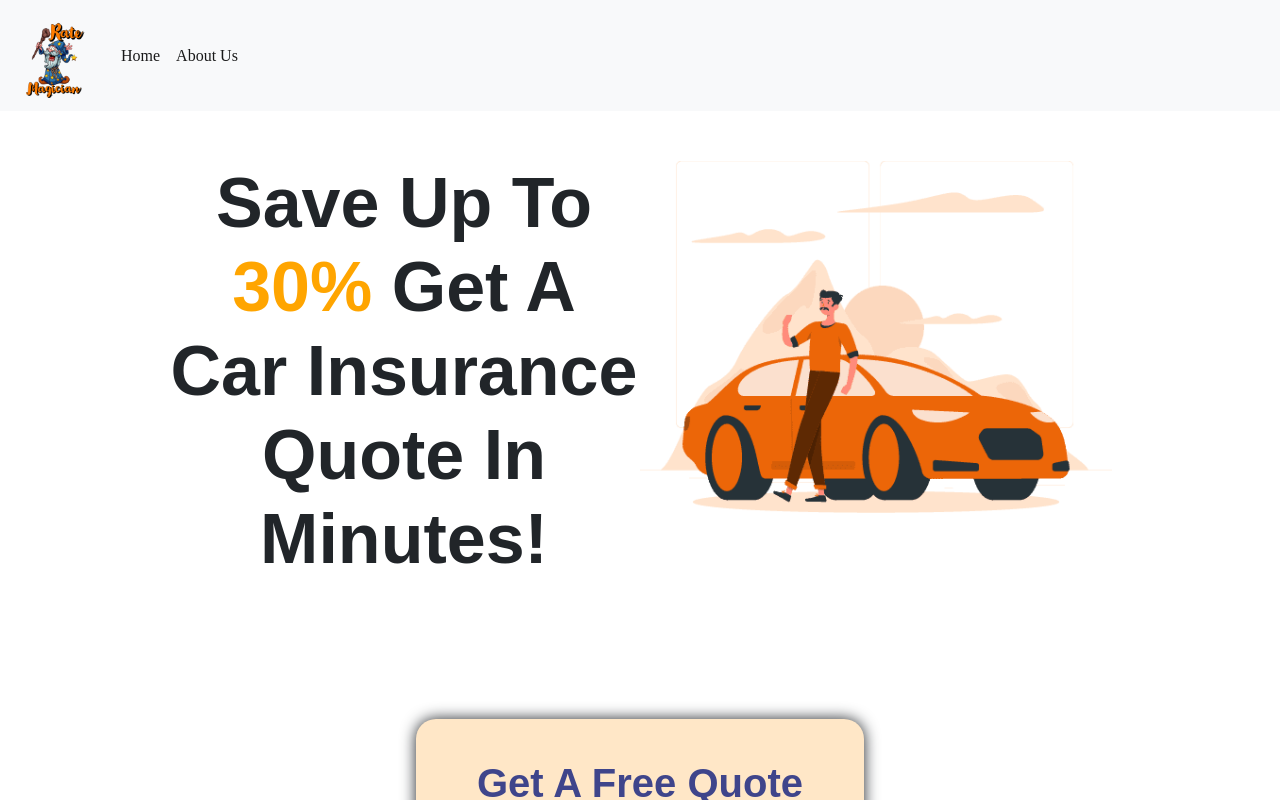
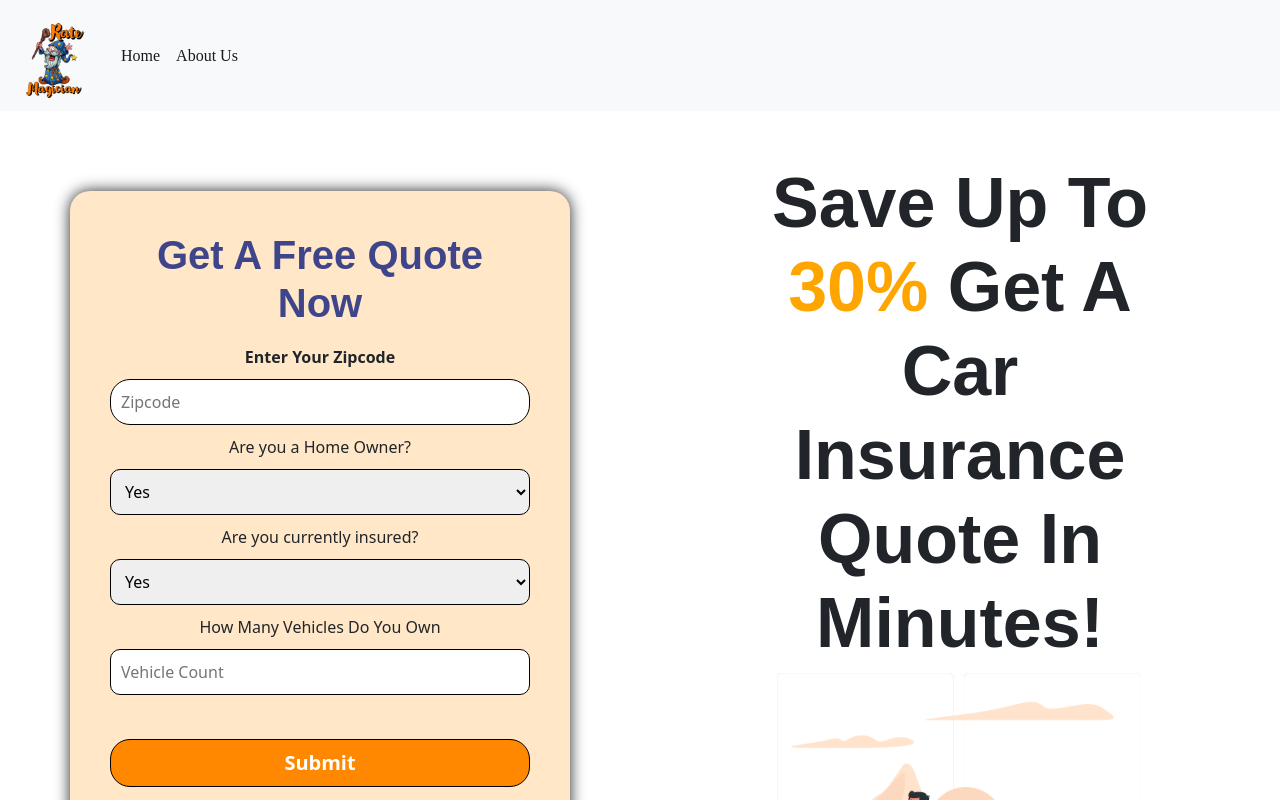
Before and after one commit to axad-capital/rate-magician, a React (Create React App) app in the folder client/: page / in a window 1280 px wide. Shown: the top 800 px of the page. Built offline with nearby package versions, Linux system fonts and the light colour scheme.

Commit message:
updates on UI

```diff
--- a/client/src/App.js
+++ b/client/src/App.js
@@ -22,7 +22,7 @@ function App() {
           <Route exact path='/disclaimer' element={<Disclaimer />} />
           <Route exact path='/partners' element={<Partners />} />
           <Route exact path='/thanks' element={<Thanks />} />
-          <Route exact path='/get-quote' element={<QuoteForm />} />
+          {/* <Route exact path='/get-quote' element={<QuoteForm />} /> */}
           <Route exact path='/thank-you' element={<ThanksQ />} />
         </Routes>
       </Router>
--- a/client/src/components/HomeComp/HomeComp.js
+++ b/client/src/components/HomeComp/HomeComp.js
@@ -33,6 +33,29 @@ const HomeComp = () => {
 
     return (
         <div>
+            <div className="header-flex-container">
+            <div className='form-container'>
+                    <h1 className='form-container-title'>Get A Free Quote Now</h1>
+                    <label htmlFor="zip"><strong>Enter Your Zipcode</strong></label>
+                    <input type="text" name="zip" id="magic-zip" placeholder='Zipcode' />
+
+                    <label htmlFor="home-owner">Are you a Home Owner?</label>
+                    <select id='home-owner' className='form-input' name="home-owner">
+                        <option value="1">Yes</option>
+                        <option value="0">No</option>
+                    </select>
+                    <label htmlFor="insured">Are you currently insured?</label>
+                    <select id='insured' className='form-input' name="insured">
+                        <option value="Yes">Yes</option>
+                        <option value="No">No</option>
+                    </select>
+                    <label htmlFor="vehicles">How Many Vehicles Do You Own</label>
+                    <input id='vehicles' name='vehicles' className='form-input' type="number" placeholder='Vehicle Count' />
+                    <br />
+
+                    <button className='submit-btn' onClick={handleFormSubmit}>Submit</button>
+                    <p style={{ color: 'red', textAlign: 'center' }} >{blankHandler}</p>
+                </div>
                 <div className='header-container'>
                     <div className='header-info'>
                         <h1 className='header-info-title'>Save Up To <span className='orange'>30%</span> Get A Car Insurance Quote In Minutes!</h1>
@@ -42,12 +65,7 @@ const HomeComp = () => {
                     </div>
                 </div>
 
-            <div className='form-container'>
-                <h1 className='form-container-title'>Get A Free Quote Now</h1>
-                <label htmlFor="zip"><strong>Enter Your Zipcode</strong></label>
-                <input type="text" name="zip" id="magic-zip" placeholder='Zipcode' />
-                <button className='submit-btn' onClick={handleFormSubmit}>Submit</button>
-                <p style={{ color: 'red', textAlign: 'center' }} >{blankHandler}</p>
+
             </div>
 
             <div className='we-work-container'>
--- a/client/src/components/HomeComp/homeComp.css
+++ b/client/src/components/HomeComp/homeComp.css
@@ -1,7 +1,9 @@
 .header-container {
-    display: flex;
+    /* display: flex;
     justify-content: center;
-    padding: 50px;
+    padding: 50px; */
+    margin: 50px;
+
 }
 
 .orange {
@@ -9,29 +11,34 @@
 }
 
 .header-info {
-    width: 40%;
+    width: 80%;
     text-align: center;
+    margin: 0 auto;
 }
 
 .header-img {
     width: 100%;
     max-width: 500px;
+    margin: 0 auto;
 }
 
 .header-info-title {
     font-size: 70px;
     font-weight: 600;
+    text-align: center;
+
 }
 
 .header-img-container {
-    width: 40%;
+    width: 80%;
     text-align: center;
+    margin: 0 auto;
 }
 
 .form-container {
     display: flex;
     flex-direction: column;
-    width: 35%;
+    width: 85%;
     min-width: 290px;
     padding: 40px;
     max-width: 500px;
@@ -155,7 +162,17 @@
     gap: 5px;
 }
 
+.header-flex-container {
+    display: grid;
+    grid-template-columns: repeat(2, 1fr);
+    text-align: center;
+}
+
 @media screen and (max-width: 1000px) {
+
+    .header-flex-container {
+        display: block;
+    }
     .header-container {
         display: block;
     }
```
Lines whose indentation alone changed are shown as unchanged.
